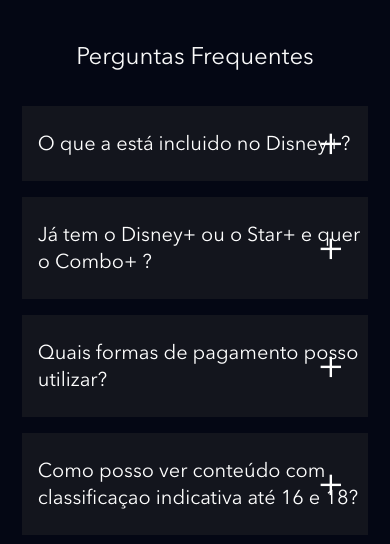
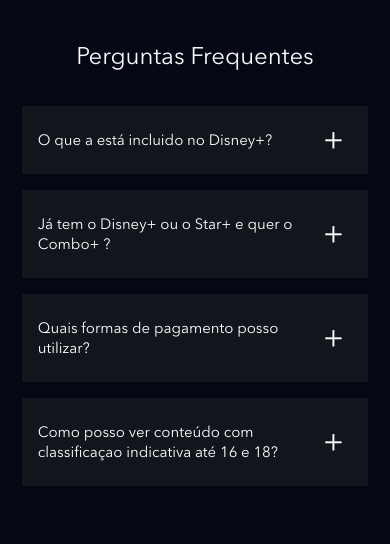
Before and after one commit to fernandohiroshi/disneyplus_clone_ebac, a website: page index.html in a window 390 px wide. Shown: the part 4650-5194 px from the top of the page. Drawn offline with nearby package versions, Linux system fonts and the light colour scheme; files that its build step writes are made by us from their sources; files whose address does not match are found by name.

Commit message:
ajustando FAQ e plans - media mobile

```diff
--- a/index.html
+++ b/index.html
@@ -279,7 +279,7 @@
 
             <li class="faq__questions__item">
                 <div class="faq__questions__item__question" data-faq-question>
-                    Já tem o Disney+ ou o Star+ e quer o Combo+ ?
+                    Já tem o Disney+ ou o Star+ e quer o<br>Combo+ ?
                 </div>
                 <div class="faq__questions__item__answer text--big">
                     • O valor da sua assinatura existente (anual ou mensal) será descontado do preço do Combo+.
@@ -300,7 +300,7 @@
 
             <li class="faq__questions__item">
                 <div class="faq__questions__item__question" data-faq-question>
-                    Quais formas de pagamento posso utilizar?
+                    Quais formas de pagamento posso<br>utilizar?
                 </div>
                 <div class="faq__questions__item__answer text--big">
                     • Você pode utilizar: cartão de débito, cartão de crédito, PayPal, Mercado Pago, e também empresas parceiras como Google Play Store, App Store da Apple; Mercado Livre e provedores locais de TV, telefonia e internet.
@@ -309,7 +309,7 @@
 
             <li class="faq__questions__item">
                 <div class="faq__questions__item__question" data-faq-question>
-                    Como posso ver conteúdo com classificaçao indicativa até 16 e 18?
+                    Como posso ver conteúdo com<br>classificaçao indicativa até 16 e 18?
                 </div>
                 <div class="faq__questions__item__answer text--big">
                     • Para poder acessar o catálogo completo que inclui conteúdo com classificação indicativa até 16 e 18, todos os usuários do Disney+ na América Latina devem atualizar as configurações de controle parental do perfil. É possível restringir o conteúdo de cada perfil e também adicionar um PIN de bloqueio. Os usuários que preferirem manter a configuração atual vão continuar aproveitando o Disney+ com a classificação indicativa até 14, podendo alterá-la a qualquer momento em "Editar Perfis".
--- a/src/styles/_faq.scss
+++ b/src/styles/_faq.scss
@@ -22,6 +22,10 @@
                 cursor: pointer;
                 position: relative;
 
+                @media (max-width: 768px) {
+                    font-size: 15px;
+                }
+
                 &::after {
                     content: '+';
                     position: absolute;
@@ -31,6 +35,10 @@
                     display: flex;
                     align-items: center;
                     font-size: 40px;
+
+                    @media (max-width: 768px) {
+                        font-size: 32px;
+                    }
                 }
             }
 
--- a/src/styles/_plans.scss
+++ b/src/styles/_plans.scss
@@ -34,6 +34,7 @@
 
             img {
                 height: 85px;
+                width: 100%;
             }
 
             strong {
```
